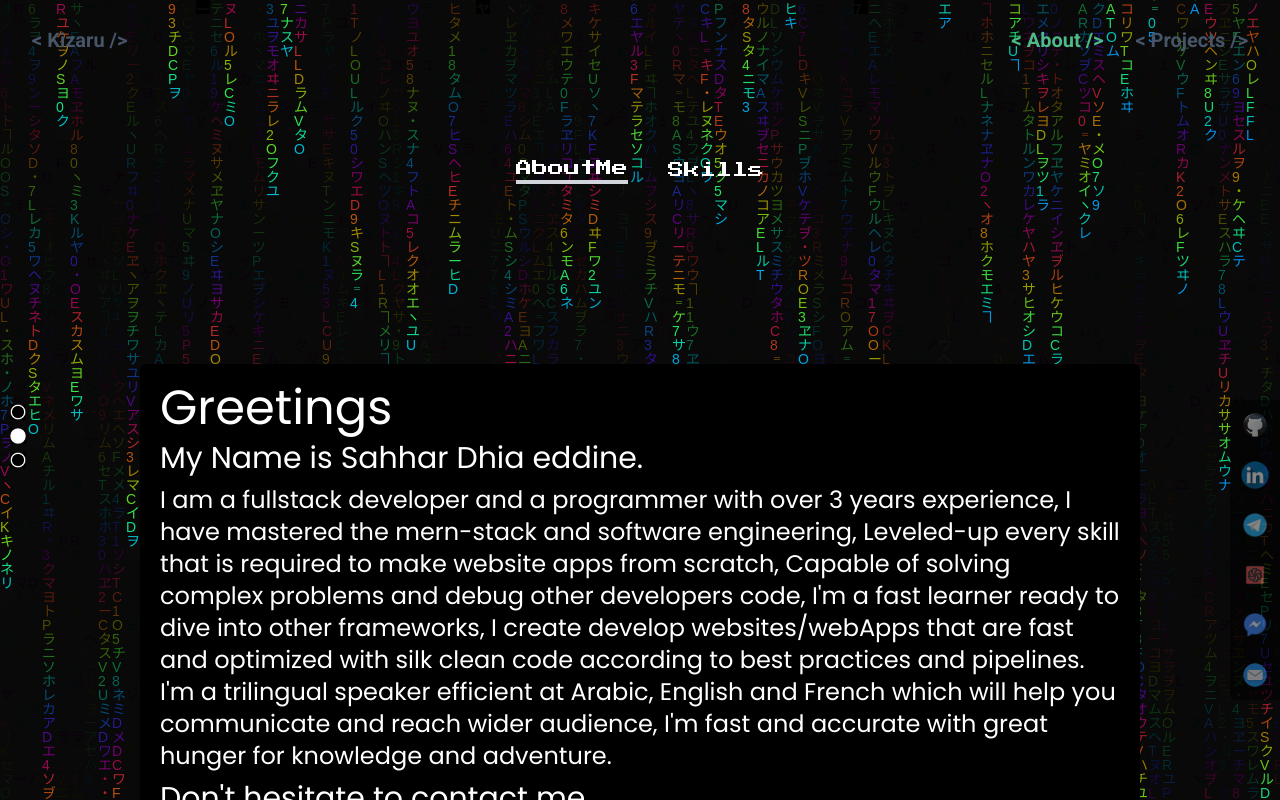
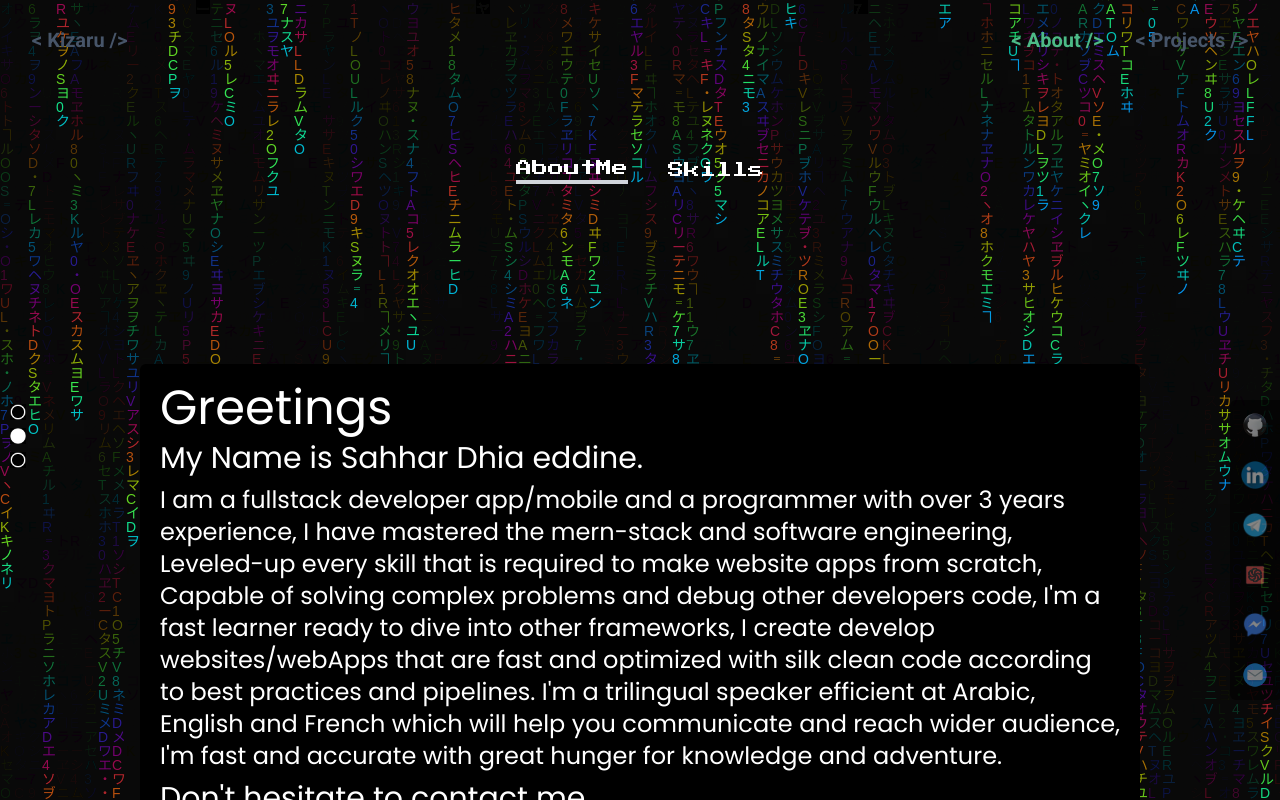
Before and after one commit to dhia13/portfolio, a Next.js app: page / in a window 1280 px wide. Both pictures are taken after a click on the button "< About />". Built offline with nearby package versions, Linux system fonts and the light colour scheme.

Commit message:
updating skills

```diff
--- a/Components/AboutMe/Components/About.js
+++ b/Components/AboutMe/Components/About.js
@@ -14,8 +14,8 @@ function About() {
               My Name is Sahhar Dhia eddine.
             </p>
             <p className="text-md lg:font-poppins lg:text-2xl font-roboto">
-              I am a fullstack developer and a programmer with over 3 years
-              experience, I have mastered the mern-stack and software
+              I am a fullstack developer app/mobile and a programmer with over 3
+              years experience, I have mastered the mern-stack and software
               engineering, Leveled-up every skill that is required to make
               website apps from scratch, Capable of solving complex problems and
               debug other developers code, I'm a fast learner ready to dive into
--- a/Components/AboutMe/Components/MySkills.js
+++ b/Components/AboutMe/Components/MySkills.js
@@ -16,7 +16,7 @@ function MySkills() {
     },
     {
       img: "images/react.png",
-      title: "React",
+      title: "React/React-Native",
     },
     {
       img: "images/redux.png",
```
Also changed, not shown: public/images/profile pic.jfif (added).
